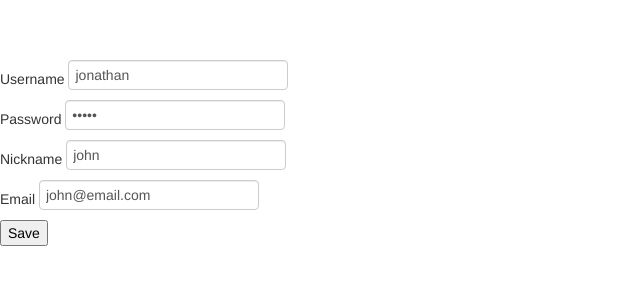
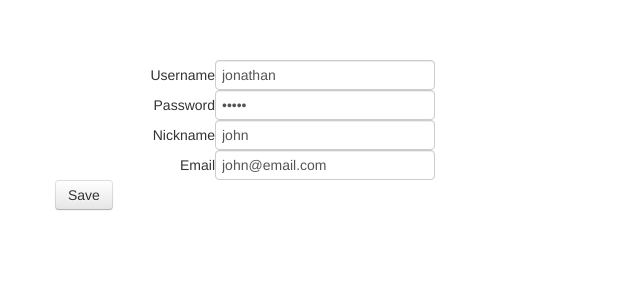
Before and after one commit to femgineer/python, a Flask app: page /user_profile in a window 1280 px wide. Shown: the part 40-340 px from the top of the page, without its empty margins (0-640 px from the left). Run offline with Flask 2, Linux system fonts and the light colour scheme; a user stored in the database is signed in; data comes from the database, SQL or seed files in the repository; parts of the project's set-up code (start-up, migrations or seed data) failed here and were passed over; some libraries are stand-ins or nearby versions.

Commit message:
Added bootstrap style for user_profile.

```diff
--- a/madlibs_flask/app/templates/login.html
+++ b/madlibs_flask/app/templates/login.html
@@ -10,7 +10,7 @@
 		<div class="form-group">
 			<label class="control-label col-sm-2" for="username">Username</label>
 			<div class="col-sm-10">
-				<input type="email" class="form-control" name="username" id="username" placeholder="Enter username">
+				<input type="text" class="form-control" name="username" id="username" placeholder="Enter username">
   			</div>
 	  	</div>
 	  	<div class="form-group">
--- a/madlibs_flask/app/templates/new_user.html
+++ b/madlibs_flask/app/templates/new_user.html
@@ -13,7 +13,7 @@
 		<div class="form-group">
 			<label class="control-label col-sm-2" for="username">Username</label>
 			<div class="col-sm-10">
-				<input type="email" class="form-control" name="username" id="username" placeholder="Enter username">
+				<input type="text" class="form-control" name="username" id="username" placeholder="Enter username">
   			</div>
 	  	</div>
 	  	<div class="form-group">
--- a/madlibs_flask/app/templates/user_profile.html
+++ b/madlibs_flask/app/templates/user_profile.html
@@ -2,41 +2,58 @@
 {% extends "base.html" %}
 
 {% block content %}
-<form action="/edit_user_profile" method="POST">
+<div class="container">
+	<form class="form-horizontal" action="/edit_user_profile" method="POST">
 
-<div class="input-group">
-  <span class="input-group-addon" id="basic-addon1">Username</span>
-  <input type="text" class="form-control" aria-describedby="basic-addon1" value={{user.username}}>
-</div>
+	<div class="form-group">
+  		<label class="control-label col-sm-2" for="username">Username</label>
+  		<div class="col-sm-10">
+  			<input type="text" class="form-control" name="username" id="username" value={{user.username}}>
+		</div>
+	</div>
+	<div class="form-group">
+  		<label class="control-label col-sm-2" for="password">Password</label>
+  		<div class="col-sm-10">
+  			<input type="password" class="form-control" name="password" id="password" value={{user.password}}>
+		</div>
+	</div>
 
-<div class="input-group">
-  <span class="input-group-addon" id="basic-addon1">Password</span>
-  <input type="password" class="form-control" aria-describedby="basic-addon1" value={{user.password}}>
-</div>
 
   {% if user.nickname is not none %}
-	<div class="input-group">
-  		<span class="input-group-addon" id="basic-addon1">Nickname</span>
-  		<input type="text" class="form-control" aria-describedby="basic-addon1" value={{user.nickname}}>
+  	<div class="form-group">
+  		<label class="control-label col-sm-2" for="nickname">Nickname</label>
+  		<div class="col-sm-10">
+  			<input type="text" class="form-control" name="nickname" id="nickname" value={{user.nickname}}>
+		</div>
 	</div>
   {% else %}
-  	<div class="input-group">
-  		<span class="input-group-addon" id="basic-addon1">Nickname</span>
-  		<input type="text" class="form-control" aria-describedby="basic-addon1" value="">
+  	<div class="form-group">
+  		<label class="control-label col-sm-2" for="nickname">Nickname</label>
+  		<div class="col-sm-10">
+  			<input type="text" class="form-control" name="nickname" id="nickname" value="">
+		</div>
 	</div>
   {% endif %}
   {% if user.email is not none %}
-  	<div class="input-group">
-  		<span class="input-group-addon" id="basic-addon1">Email</span>
-  		<input type="text" class="form-control" aria-describedby="basic-addon1" value={{user.email}}>
+  	<div class="form-group">
+  		<label class="control-label col-sm-2" for="email">Email</label>
+  		<div class="col-sm-10">
+  			<input type="email" class="form-control" name="email" id="email" value="{{user.email}}">
+		</div>
 	</div>
   {% else %}
-  	<div class="input-group">
-  		<span class="input-group-addon" id="basic-addon1">Email</span>
-  		<input type="text" class="form-control" aria-describedby="basic-addon1" value="">
+  	<div class="form-group">
+  		<label class="control-label col-sm-2" for="email">Email</label>
+  		<div class="col-sm-10">
+  			<input type="email" class="form-control" name="email" id="email" value="">
+		</div>
 	</div>
   {% endif %}
-  <input type="submit" value="Save">
+  <div class="form-group">
+      	<div class="col-sm-offset-2 col-sm-10">
+        	<button type="submit" class="btn btn-default">Save</button>
+      	</div>
+  </div>
+</form>
 </div>
-</form>
 {% endblock %}
```
